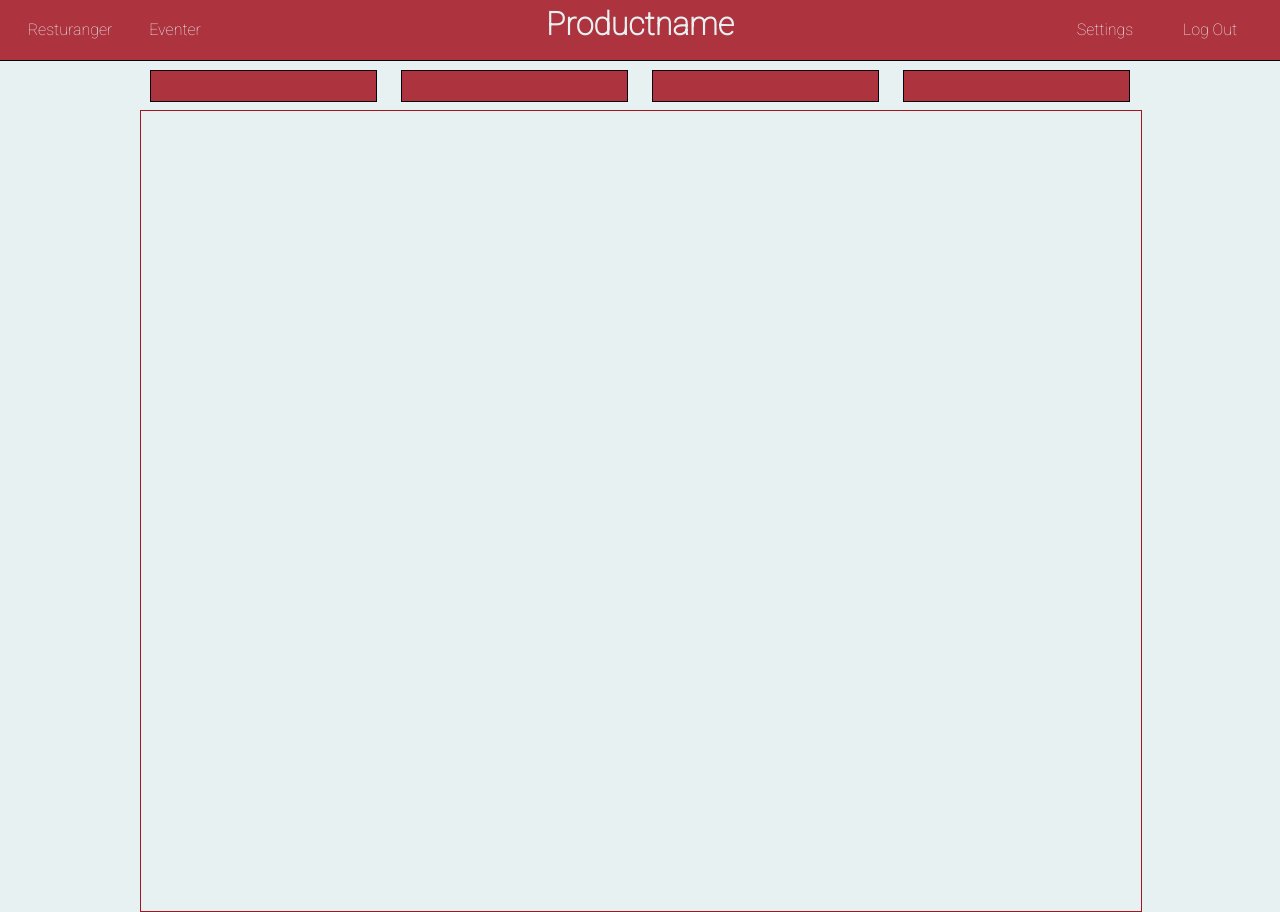
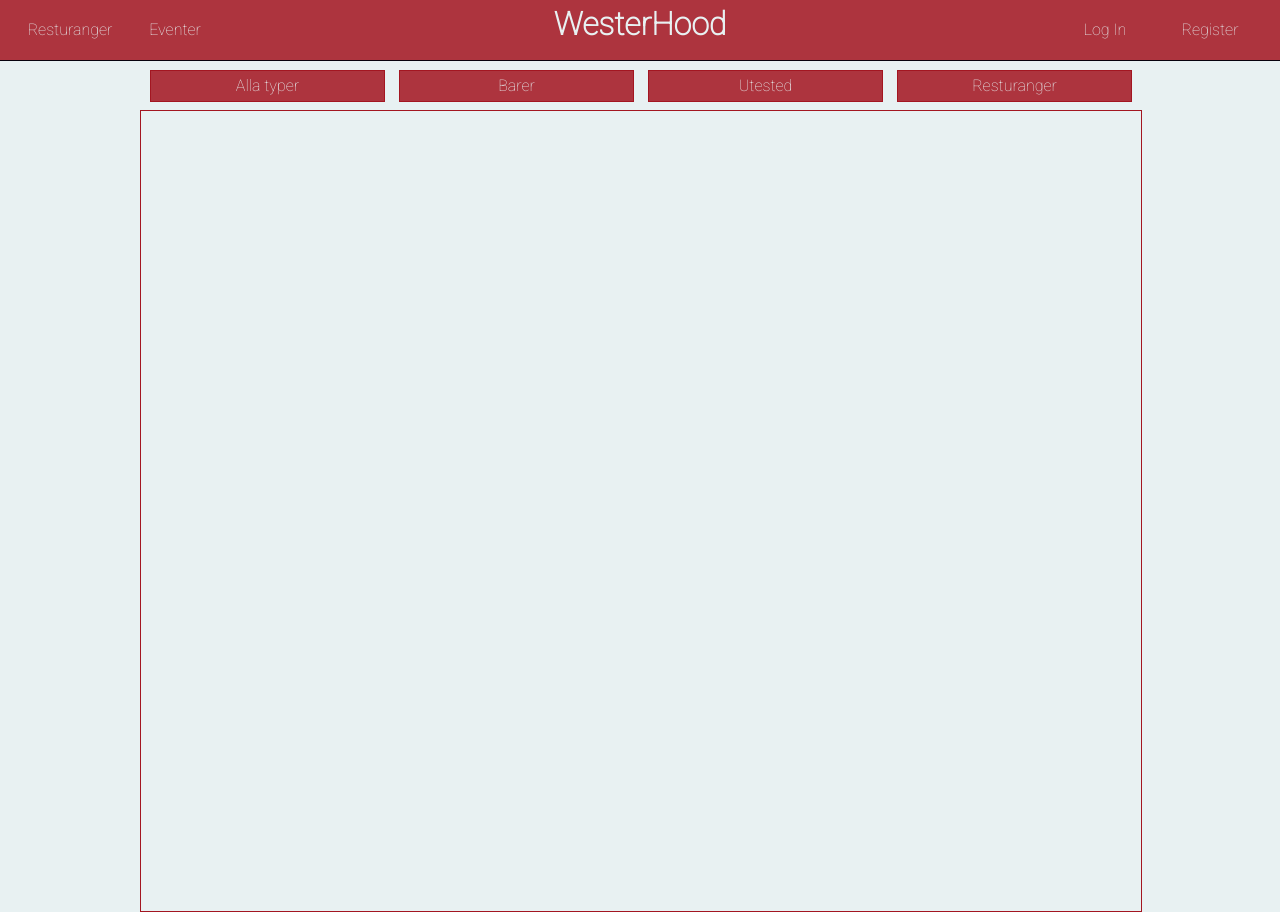
Before and after one commit to Parjoona/WesterdalsWorld, a PHP site: page / in a window 1280 px wide. Run offline with PHP 8.4, Linux system fonts and the light colour scheme; data that the repository does not hold is empty.

Commit message:
Change some design again

```diff
--- a/contentRestaurant.php
+++ b/contentRestaurant.php
@@ -1,6 +1,7 @@
 <?php
 foreach ($places as $place) {
-    echo '<div id="placeContainer" onClick="openMessage()"><div id="verticalLine"></div><div id="placeName">';
+    $place_id = $place['id'];
+    echo "<div id='placeContainer' onClick='openMessage()'><div id='verticalLine'></div><div id='placeName'>";
     echo $place['place_name'];
     echo '</div><div id="placeType">';
     echo $place['place_type'];
--- a/cssbin/style.css
+++ b/cssbin/style.css
@@ -72,11 +72,19 @@ a:hover {
 }
 
 #settings {
+    right: 20px;
+}
+
+#logOut {
     right: 125px;
 }
 
-#logOut {
-    right: 20px;
+#logIn {
+    right: 125px;
+}
+
+#profileButton {
+    right: 230px;
 }
 
 /* SPLITTER HEADER > MAIN*/
@@ -93,11 +101,32 @@ a:hover {
 .menuElement {
     display: inline-block;
     position: relative;
-    width: 225px;
+    width: 233px;
     height: 30px;
-    margin: 0 10px;
     background: #ad343e;
-    border: 1px solid #07020d;
+    border: 1px solid #a31621;
+    right: 0;
+    transition: 0.5s ease;
+    z-index: 15;
+    margin: 0 0 0 10px;
+}
+
+.menuElement p {
+    text-align: center;
+    left: 0;
+    right: 0;
+    margin: 0 auto;
+    line-height: 30px;
+    color: #E8F1F2;
+}
+
+.menuElement:hover {
+    transform: scale(1.1);
+    background: #E8F1F2;
+}
+
+.menuElement:hover p {
+    color: #a31621;
 }
 
 
@@ -194,11 +223,11 @@ main {
     height: 100%;
     width: 300px;
     right: 0;
-    top: 0;
+    top: -40px;
     opacity: 0;
     overflow: hidden;
     transition: 0.75s;
-    z-index: 5;
+    z-index: 1;
 }
 
 #closeButton {
--- a/index.php
+++ b/index.php
@@ -28,35 +28,38 @@ include 'config.php';
     <a id="eventBtn">Eventer</a>
     <a id="restBtn">Resturanger</a>
     <!-- LOGO -->
-    <h1 id="logo">Productname</h1>
+    <h1 id="logo">WesterHood</h1>
     <!-- knappar hoyre -->
-    <a id="settings">Settings</a>
-    <a id="logOut">Log Out</a>
+    <?php
+    // If logged in or not
+    if (1==0) {
+        echo '<a id="profileButton">Profile</a>';
+        echo '<a id="logOut">Log Out</a>';
+    } else if (1==1) {
+        echo '<a id="logIn">Log In</a>';
+        echo '<a id="settings">Register</a>';
+    }
+    ?>
 </header>
 <!-- Split med menu inni -->
 <div id="menu">
-    <div class="menuElement"></div>
-    <div class="menuElement"></div>
-    <div class="menuElement"></div>
-    <div class="menuElement"></div>
+    <div class="menuElement"><p>Alla typer</p></div>
+    <div class="menuElement"><p>Barer</p></div>
+    <div class="menuElement"><p>Utested</p></div>
+    <div class="menuElement"><p>Resturanger</p></div>
 </div>
 <!-- Får allt under header til att vara centrert -->
 <main id="mainWindow">
     <!-- Håller på resturanger/barer "objects" -->
     <div id="content">
-        <?php require 'contentRestaurant.php' ?>
+        <?php require 'contentRestaurant.php'?>
     </div>
     <!-- Object som åker ut, håller på "messages" som folk skriver -->
     <div id="messageWindow">
         <!-- Closing knapp för message fönster -->
         <div id="closeButton" onClick="closeMessage()"><p>CLOSE</p></div>
         <div id="messInformation">
-            <?php
-                echo '<div id="messInfoName">';
-                echo $place['place_name'];
-                echo '</div>';
-                echo "<img id='messInfoImg' srcset=\"{$place['img_url']}\" src='imgbin/alt_place.png'/>";
-            ?>
+
         </div>
     </div>
 </main>
--- a/jsbin/script.js
+++ b/jsbin/script.js
@@ -7,6 +7,7 @@ function openMessage() {
     document.getElementById("messageWindow").style.right = -305 + 'px';
     document.getElementById("mainWindow").style.right = 305 + 'px';
     document.getElementById("messageWindow").style.opacity = 1;
+    document.getElementById("menu").style.right = 305 + 'px';
     isOut = true;
 }
 
@@ -14,5 +15,6 @@ function closeMessage() {
     document.getElementById("messageWindow").style.right = 0;
     document.getElementById("mainWindow").style.right = 0;
     document.getElementById("messageWindow").style.opacity = 0;
+    document.getElementById("menu").style.right = 0;
     isOut = false;
 }
```
